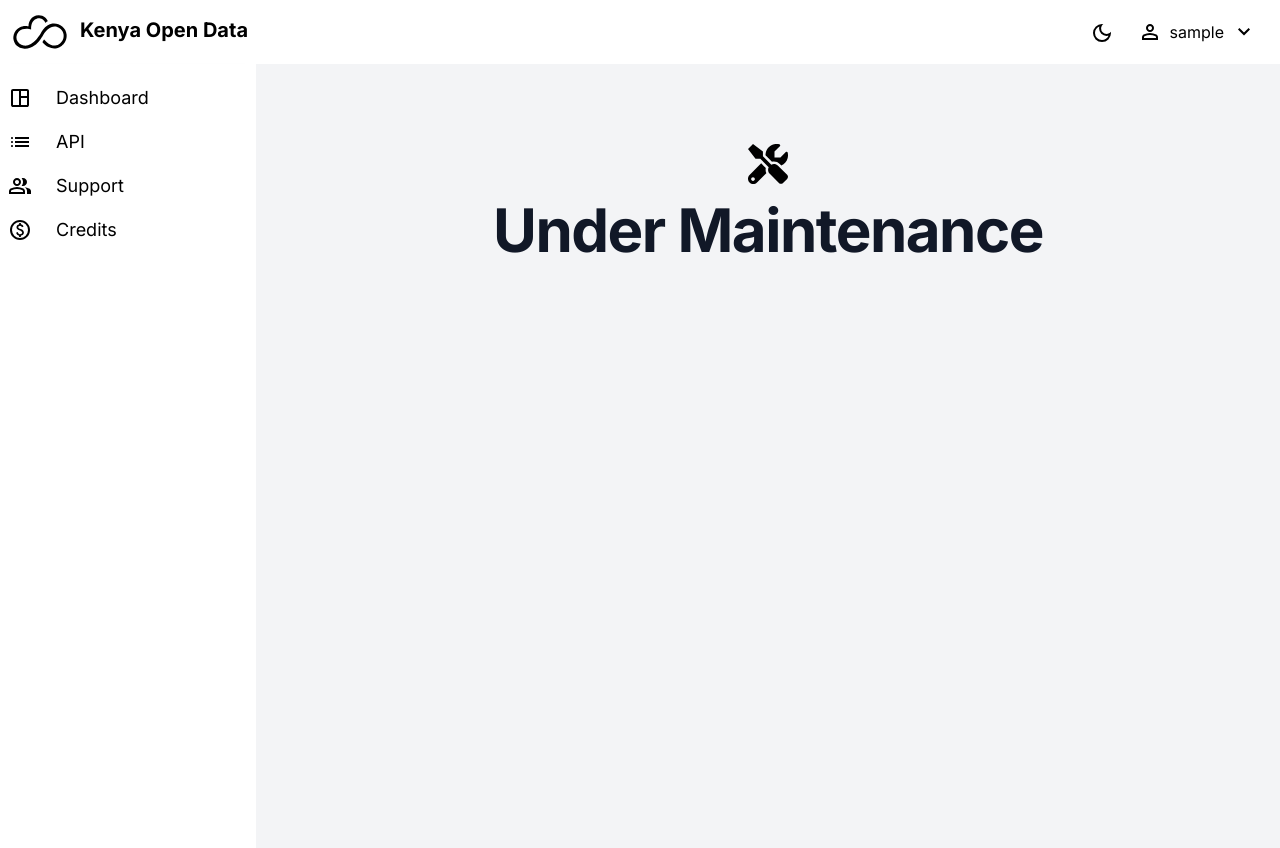
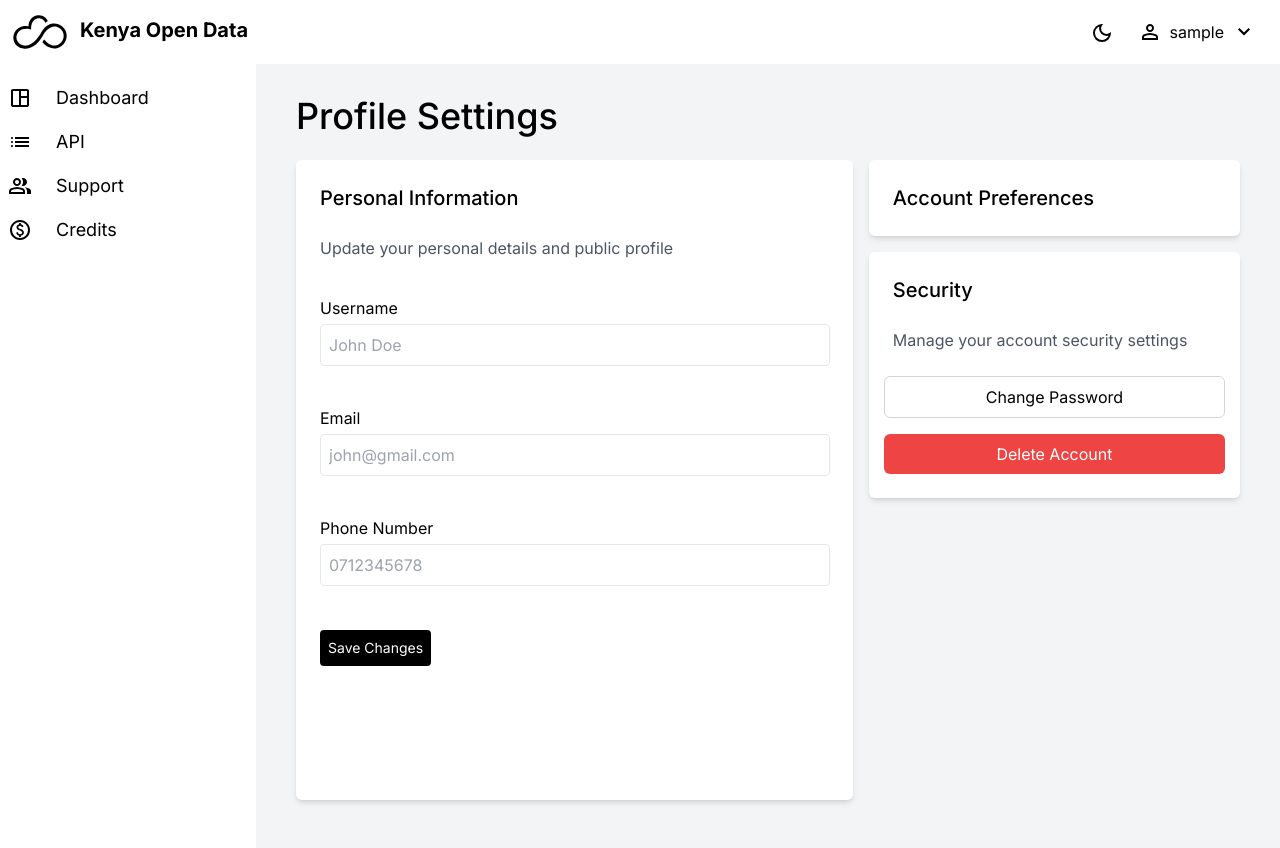
Before and after one commit to Newtonkamau14/Kenya-Open-Data, a React (Vite) app in the folder client/: page /app/profile in a window 1280 px wide. Shown: the top 848 px of the page. Built offline with nearby package versions, Linux system fonts and the light colour scheme; sample sign-in values are in the browser's storage.

Commit message:
feat: add content to Profile page

```diff
--- a/client/src/pages/Profile.tsx
+++ b/client/src/pages/Profile.tsx
@@ -1,23 +1,79 @@
+import { Link } from "react-router-dom";
+
 function Profile() {
   return (
-    <div className="flex justify-center items-center">
-      <section>
-        <div className="py-8 px-4 mx-auto max-w-screen-md text-center lg:py-16 lg:px-12">
-          <svg
-            className="mx-auto mb-4 w-10 h-10"
-            xmlns="http://www.w3.org/2000/svg"
-            viewBox="0 0 512 512"
-          >
-            <path
-              fill="currentColor"
-              d="M331.8 224.1c28.29 0 54.88 10.99 74.86 30.97l19.59 19.59c40.01-17.74 71.25-53.3 81.62-96.65c5.725-23.92 5.34-47.08 .2148-68.4c-2.613-10.88-16.43-14.51-24.34-6.604l-68.9 68.9h-75.6V97.2l68.9-68.9c7.912-7.912 4.275-21.73-6.604-24.34c-21.32-5.125-44.48-5.51-68.4 .2148c-55.3 13.23-98.39 60.22-107.2 116.4C224.5 128.9 224.2 137 224.3 145l82.78 82.86C315.2 225.1 323.5 224.1 331.8 224.1zM384 278.6c-23.16-23.16-57.57-27.57-85.39-13.9L191.1 158L191.1 95.99l-127.1-95.99L0 63.1l96 127.1l62.04 .0077l106.7 106.6c-13.67 27.82-9.251 62.23 13.91 85.39l117 117.1c14.62 14.5 38.21 14.5 52.71-.0016l52.75-52.75c14.5-14.5 14.5-38.08-.0016-52.71L384 278.6zM227.9 307L168.7 247.9l-148.9 148.9c-26.37 26.37-26.37 69.08 0 95.45C32.96 505.4 50.21 512 67.5 512s34.54-6.592 47.72-19.78l119.1-119.1C225.5 352.3 222.6 329.4 227.9 307zM64 472c-13.25 0-24-10.75-24-24c0-13.26 10.75-24 24-24S88 434.7 88 448C88 461.3 77.25 472 64 472z"
-            />
-          </svg>
-          <h1 className="mb-4 text-4xl font-bold tracking-tight leading-none text-gray-900 lg:mb-6 md:text-5xl xl:text-6xl">
-            Under Maintenance
-          </h1>
+    <div>
+      <h1 className="font-medium text-4xl mx-6 mt-4 mb-6">Profile Settings</h1>
+
+      <div className="flex mx-6 my-3 gap-4">
+        <div className="border-1 bg-white h-[80vh] w-[60%] rounded-md shadow-md">
+          <h2 className="font-medium text-xl p-6">Personal Information</h2>
+          <h3 className="font-normal text-gray-600 px-6">
+            Update your personal details and public profile
+          </h3>
+
+          <form className="mt-6 flex flex-col h-full">
+            <div className="mb-4 py-3">
+              <label className="mx-6 block mb-1" htmlFor="username">
+                Username
+              </label>
+              <input
+                className="w-11/12 border mx-6 p-2 rounded"
+                type="text"
+                placeholder="John Doe"
+              />
+            </div>
+
+            <div className="mb-4 py-3">
+              <label className="mx-6 block mb-1" htmlFor="email">
+                Email
+              </label>
+              <input
+                className="w-11/12 border mx-6 p-2 rounded"
+                type="email"
+                placeholder="john@gmail.com"
+              />
+            </div>
+
+            <div className="mb-4 py-3">
+              <label className="mx-6 block mb-1" htmlFor="phonenumber">
+                Phone Number
+              </label>
+              <input
+                className="w-11/12 border mx-6 p-2 rounded"
+                type="text"
+                placeholder="0712345678"
+              />
+            </div>
+            <button className="mx-6 text-white text-sm bg-black p-2 rounded max-w-fit mt-4">Save Changes</button>
+          </form>
         </div>
-      </section>
+
+        <div className="flex flex-col w-[40%] gap-4">
+          <div className="border-1 bg-white rounded-md shadow-md">
+            <h2 className="font-medium text-xl p-6">Account Preferences</h2>
+          </div>
+
+          <div className="border-1 bg-white rounded-md shadow-md">
+            <h2 className="font-medium text-xl p-6">Security</h2>
+            <h3 className="font-normal text-gray-600 px-6">
+              Manage your account security settings
+            </h3>
+
+            <div className="flex flex-col justify-center items-center gap-4 mt-6 pb-6">
+              <Link
+                className="border border-gray-300 hover:bg-gray-200 rounded-md text-center py-2 w-11/12"
+                to="#"
+              >
+                Change Password
+              </Link>
+              <button className="bg-red-500 text-white rounded-md py-2 w-11/12">
+                Delete Account
+              </button>
+            </div>
+          </div>
+        </div>
+      </div>
     </div>
   );
 }
```
